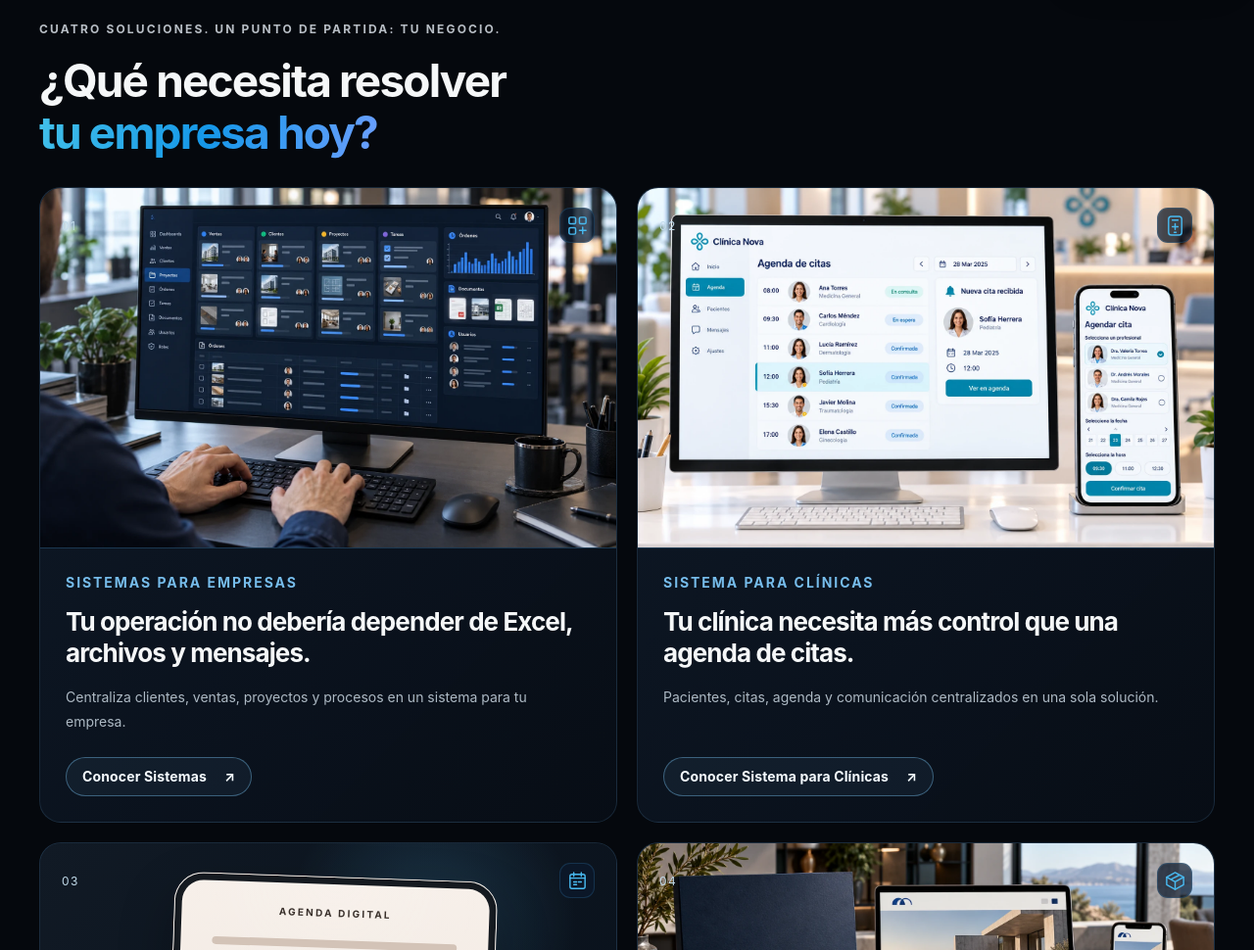
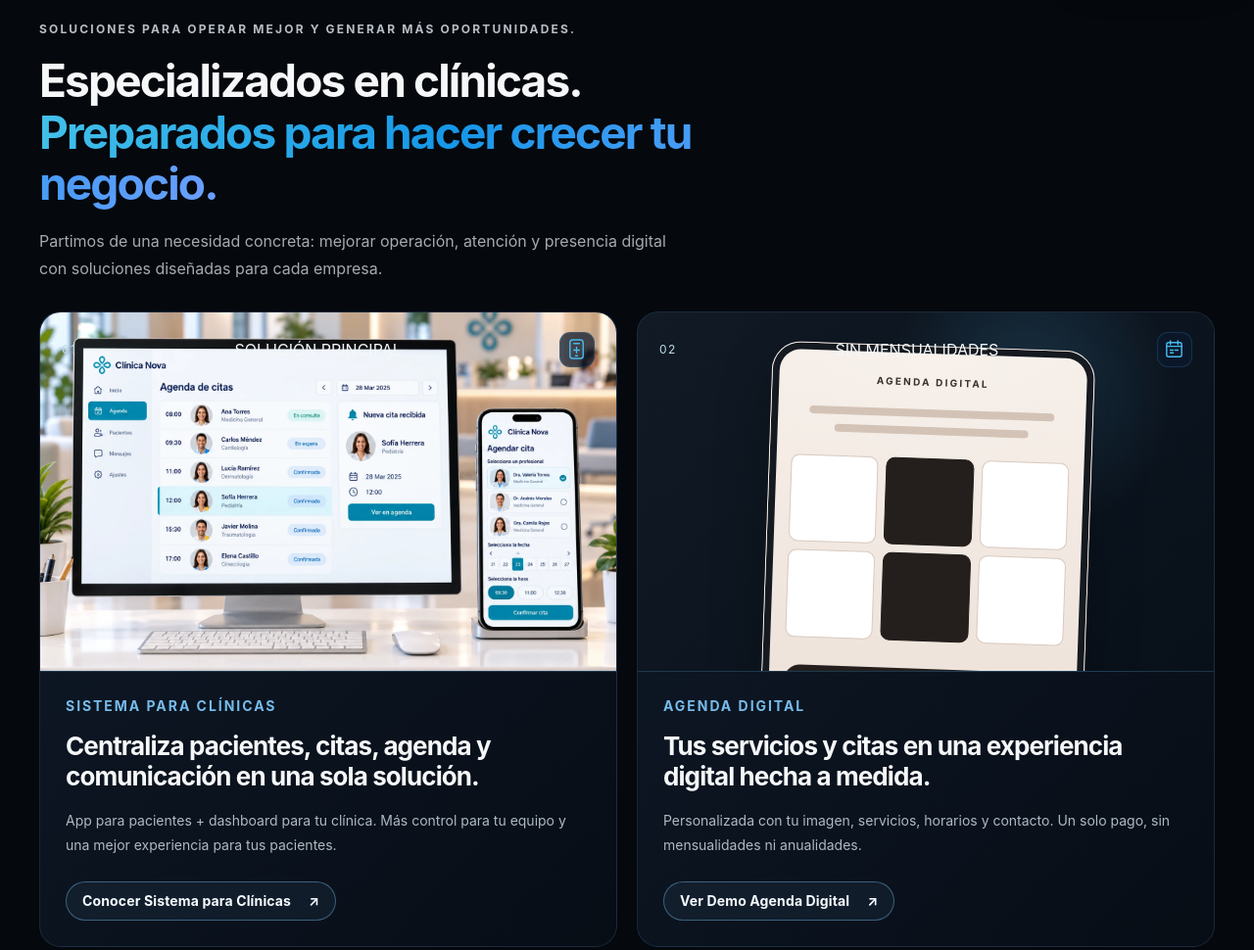
Before and after one commit to vizualpublicidad/vizualmx-web, a plain HTML site: page index.html in a window 1280 px wide. Shown: the part 802-1772 px from the top of the page at 98% size. Drawn offline with Linux system fonts and the light colour scheme.

Commit message:
Prioritize clinic solutions and Agenda Digital on home

```diff
--- a/index.html
+++ b/index.html
@@ -83,40 +83,29 @@ Tu navegador no puede reproducir este video. <a href="assets/hero/vizual-busines
 </section>
 <section class="section-pad solutions" id="soluciones">
 <span id="servicios" class="anchor-alias"></span>
-<div class="section-heading">
-<span class="kicker">CUATRO SOLUCIONES. UN PUNTO DE PARTIDA: TU NEGOCIO.</span>
-<h2>¿Qué necesita resolver<br><span>tu empresa hoy?</span></h2>
+<div class="section-heading solutions-heading">
+<span class="kicker">SOLUCIONES PARA OPERAR MEJOR Y GENERAR MÁS OPORTUNIDADES.</span>
+<h2>Especializados en clínicas.<br><span>Preparados para hacer crecer tu negocio.</span></h2>
+<p>Partimos de una necesidad concreta: mejorar operación, atención y presencia digital con soluciones diseñadas para cada empresa.</p>
 </div>
-<div class="solution-grid">
-<a class="solution-card" id="operations" href="/operaciones">
+
+<div class="solution-grid solution-grid-priority">
+<a class="solution-card solution-card-featured" id="clinicas" href="/sistema-para-clinicas">
 <div class="solution-media">
-<div class="solution-card-top"><span class="solution-number">01</span><span class="capability-icon" aria-hidden="true"><svg viewBox="0 0 24 24" fill="none"><rect x="3" y="3" width="7" height="7" rx="1.5"/><rect x="14" y="3" width="7" height="7" rx="1.5"/><rect x="3" y="14" width="7" height="7" rx="1.5"/><path d="M14 17h7m-3.5-3.5v7"/></svg></span></div>
-<img class="solution-image" src="assets/solutions/operations-v3.webp" alt="" width="1586" height="992" loading="lazy" decoding="async">
-</div>
-<div class="solution-card-copy">
-<span class="kicker">SISTEMAS PARA EMPRESAS</span>
-<h3>Tu operación no debería depender de Excel, archivos y mensajes.</h3>
-<p>Centraliza clientes, ventas, proyectos y procesos en un sistema para tu empresa.</p>
-<span class="solution-link">Conocer Sistemas <span aria-hidden="true">↗</span></span>
-</div>
-</a>
-
-<a class="solution-card" id="clinicas" href="/sistema-para-clinicas">
-<div class="solution-media">
-<div class="solution-card-top"><span class="solution-number">02</span><span class="capability-icon" aria-hidden="true"><svg viewBox="0 0 24 24" fill="none"><rect x="5" y="2" width="14" height="20" rx="3"/><path d="M9 6h6m-3 4v6m-3-3h6m-4 6h2"/></svg></span></div>
+<div class="solution-card-top"><span class="solution-number">01</span><span class="solution-badge">SOLUCIÓN PRINCIPAL</span><span class="capability-icon" aria-hidden="true"><svg viewBox="0 0 24 24" fill="none"><rect x="5" y="2" width="14" height="20" rx="3"/><path d="M9 6h6m-3 4v6m-3-3h6m-4 6h2"/></svg></span></div>
 <img class="solution-image" src="assets/solutions/clinic-v3.webp" alt="" width="1586" height="992" loading="lazy" decoding="async">
 </div>
 <div class="solution-card-copy">
 <span class="kicker">SISTEMA PARA CLÍNICAS</span>
-<h3>Tu clínica necesita más control que una agenda de citas.</h3>
-<p>Pacientes, citas, agenda y comunicación centralizados en una sola solución.</p>
+<h3>Centraliza pacientes, citas, agenda y comunicación en una sola solución.</h3>
+<p>App para pacientes + dashboard para tu clínica. Más control para tu equipo y una mejor experiencia para tus pacientes.</p>
 <span class="solution-link">Conocer Sistema para Clínicas <span aria-hidden="true">↗</span></span>
 </div>
 </a>
 
-<a class="solution-card" id="agenda-digital" href="/agenda-demo-clinica">
+<a class="solution-card solution-card-agenda" id="agenda-digital" href="/agenda-demo-clinica">
 <div class="solution-media agenda-media">
-<div class="solution-card-top"><span class="solution-number">03</span><span class="capability-icon" aria-hidden="true"><svg viewBox="0 0 24 24" fill="none"><rect x="4" y="5" width="16" height="15" rx="2"/><path d="M8 3v4m8-4v4M4 9h16"/><path d="M8 13h3m2 0h3m-8 3h3"/></svg></span></div>
+<div class="solution-card-top"><span class="solution-number">02</span><span class="solution-badge solution-badge-agenda">SIN MENSUALIDADES</span><span class="capability-icon" aria-hidden="true"><svg viewBox="0 0 24 24" fill="none"><rect x="4" y="5" width="16" height="15" rx="2"/><path d="M8 3v4m8-4v4M4 9h16"/><path d="M8 13h3m2 0h3m-8 3h3"/></svg></span></div>
 <div class="agenda-demo-visual" aria-hidden="true">
   <div class="agenda-demo-device">
     <div class="agenda-demo-brand">AGENDA DIGITAL</div>
@@ -129,20 +118,33 @@ Tu navegador no puede reproducir este video. <a href="assets/hero/vizual-busines
 </div>
 <div class="solution-card-copy">
 <span class="kicker">AGENDA DIGITAL</span>
-<h3>Haz más fácil que tus clientes conozcan tus servicios y soliciten una cita.</h3>
-<p>Diseño personalizado con tus servicios, horarios y contacto. Sin mensualidades ni anualidades.</p>
+<h3>Tus servicios y citas en una experiencia digital hecha a medida.</h3>
+<p>Personalizada con tu imagen, servicios, horarios y contacto. Un solo pago, sin mensualidades ni anualidades.</p>
 <span class="solution-link">Ver Demo Agenda Digital <span aria-hidden="true">↗</span></span>
 </div>
 </a>
 
-<a class="solution-card" id="experience" href="/business-experience">
+<a class="solution-card solution-card-secondary" id="operations" href="/operaciones">
+<div class="solution-media">
+<div class="solution-card-top"><span class="solution-number">03</span><span class="capability-icon" aria-hidden="true"><svg viewBox="0 0 24 24" fill="none"><rect x="3" y="3" width="7" height="7" rx="1.5"/><rect x="14" y="3" width="7" height="7" rx="1.5"/><rect x="3" y="14" width="7" height="7" rx="1.5"/><path d="M14 17h7m-3.5-3.5v7"/></svg></span></div>
+<img class="solution-image" src="assets/solutions/operations-v3.webp" alt="" width="1586" height="992" loading="lazy" decoding="async">
+</div>
+<div class="solution-card-copy">
+<span class="kicker">SISTEMAS PARA EMPRESAS</span>
+<h3>Centraliza procesos que hoy dependen de Excel, archivos y mensajes.</h3>
+<p>Clientes, ventas, proyectos y operación en un sistema diseñado para tu empresa.</p>
+<span class="solution-link">Conocer Sistemas <span aria-hidden="true">↗</span></span>
+</div>
+</a>
+
+<a class="solution-card solution-card-secondary" id="experience" href="/business-experience">
 <div class="solution-media">
 <div class="solution-card-top"><span class="solution-number">04</span><span class="capability-icon" aria-hidden="true"><svg viewBox="0 0 24 24" fill="none"><path d="m12 3 9 5v8l-9 5-9-5V8Z"/><path d="m3 8 9 5 9-5m-9 5v8m-4-11 8-4"/></svg></span></div>
 <img class="solution-image" src="assets/solutions/business-experience.webp" alt="" width="1586" height="992" loading="lazy" decoding="async">
 </div>
 <div class="solution-card-copy">
 <span class="kicker">MARCA Y PRESENCIA DIGITAL</span>
-<h3>Tu negocio debería verse al nivel de lo que ofrece.</h3>
+<h3>Haz que tu negocio se vea al nivel de lo que ofrece.</h3>
 <p>Branding, sitio web y experiencia digital para una presencia profesional y coherente.</p>
 <span class="solution-link">Conocer Marca y Web <span aria-hidden="true">↗</span></span>
 </div>
```
